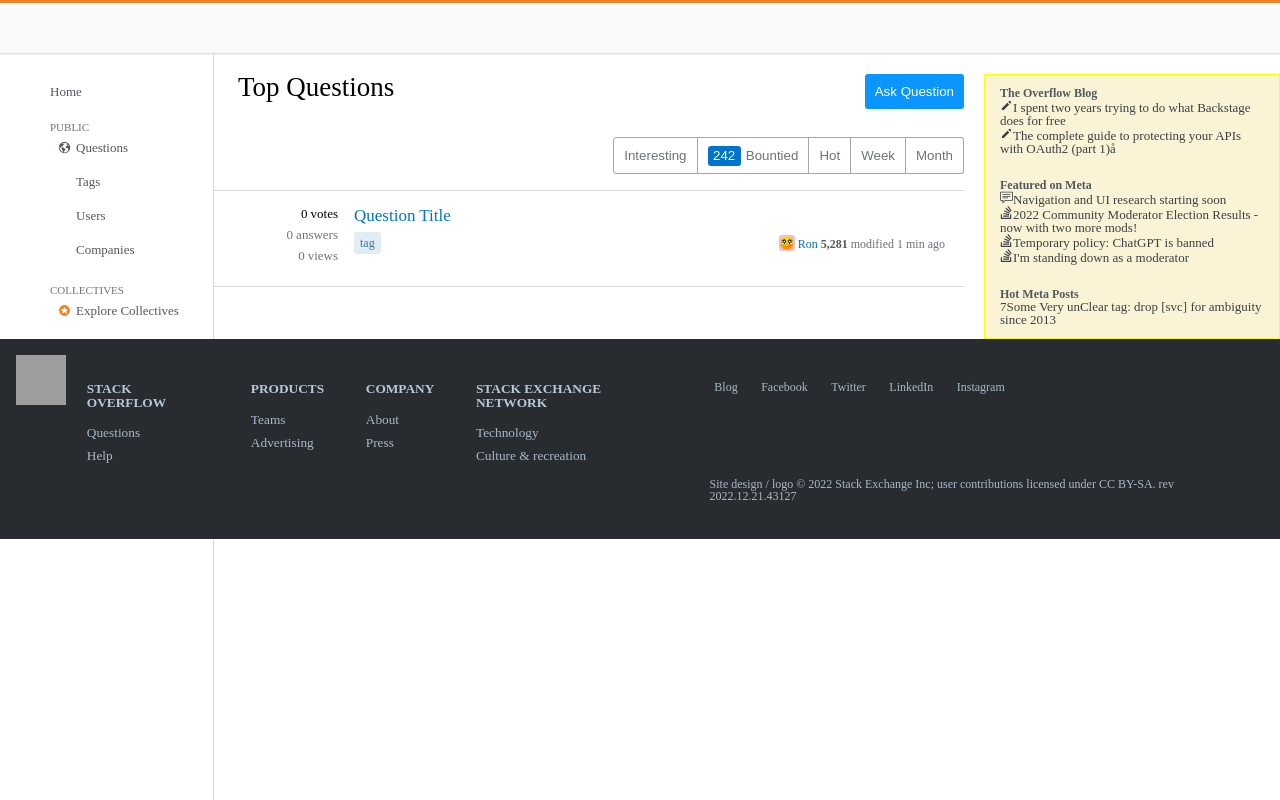
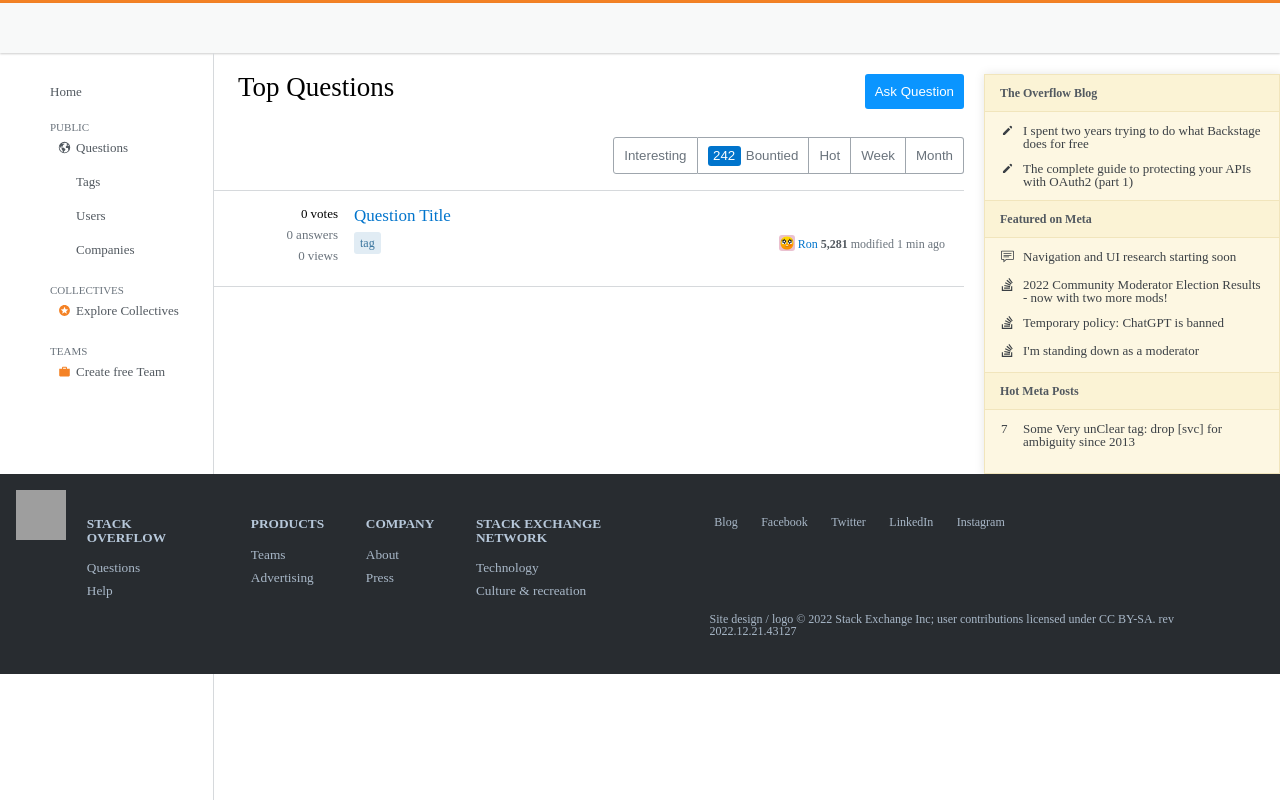
Before and after one commit to codestates-seb/seb41_pre_008, a React (Create React App) app in the folder client/: page / in a window 1280 px wide. Built offline with nearby package versions, Linux system fonts and the light colour scheme; grey boxes are pictures that could not be loaded; a small style sheet from the web is missing.

Commit message:
design: aside 컴포넌트 구현

```diff
--- a/client/src/components/Aside/Aside.jsx
+++ b/client/src/components/Aside/Aside.jsx
@@ -6,73 +6,95 @@
 
 const AsideContainer = styled.ul`
   width: 298px;
-  border: 1px solid yellow;
+  height: 400px;
   margin-left: 20px;
+  background-color: hsl(47,87%,94%);
+  border-left: 1px solid hsl(47,65%,84%);
+  border-right: 1px solid hsl(47,65%,84%);
+  border-bottom: 1px solid hsl(47,65%,84%);
+  box-shadow: 1px 1px 10px 1px rgba(0, 0, 0, 0.1);
 
   .asideTitle {
     color: #525960;
     font-size: 12px;
-    padding: 12px 15px;
-    background-color: #fbf3d5;
     font-weight: bold;
 
-    li,
-    span {
-      font-size: 13px;
-      color: #3b4045;
-      font-weight: normal;
+    h3 {
+      padding: 12px 15px;
+      background-color: #fbf3d5;
+      border-top: 1px solid hsl(47,65%,84%);
+      border-bottom: 1px solid hsl(47,65%,84%);
+    }
+
+    ul{
+      li{
+        display: flex;
+        font-size: 13px;
+        color: #3b4045;
+        font-weight: normal;
+        padding: 0 16px;
+        margin: 12px 0;
+
+        span:first-child {
+          width: 16px;
+          height: 16px;
+          flex-basis: 8.4%;
+          flex-shrink: 0;
+        }
+      }
+
     }
   }
 `;
 
 const Aside = () => {
   let location = window.location.pathname;
-  if (location === "/login" || location === "/signup") return null;
+  if (location === "/login" || location === "/signup" || location === '/questions/ask') return null;
   return (
     <AsideContainer>
       <li className="asideTitle">
-        The Overflow Blog
+        <h3>The Overflow Blog</h3>
         <ul>
           <li>
-            <HiPencil />
+            <span><HiPencil /></span>
             <span>
               I spent two years trying to do what Backstage does for free
             </span>
           </li>
           <li>
-            <HiPencil />
+            <span><HiPencil /></span>
             <span>
-              The complete guide to protecting your APIs with OAuth2 (part 1)å
+              The complete guide to protecting your APIs with OAuth2 (part 1)
             </span>
           </li>
         </ul>
       </li>
       <li className="asideTitle">
-        Featured on Meta
+        <h3>Featured on Meta</h3>
         <ul>
           <li>
-            <SlSpeech />
+            <span><SlSpeech /></span>
             <span>Navigation and UI research starting soon</span>
           </li>
           <li>
-            <BsStackOverflow />
+            <span><BsStackOverflow /></span>
             <span>
               2022 Community Moderator Election Results - now with two more
               mods!
             </span>
           </li>
           <li>
-            <BsStackOverflow />
+            <span><BsStackOverflow /></span>
             <span>Temporary policy: ChatGPT is banned</span>
           </li>
           <li>
-            <BsStackOverflow />
+            <span><BsStackOverflow /></span>
             <span>I'm standing down as a moderator</span>
           </li>
         </ul>
       </li>
       <li className="asideTitle">
-        Hot Meta Posts
+        <h3>Hot Meta Posts</h3>
         <ul>
           <li>
             <span>7</span>
```
